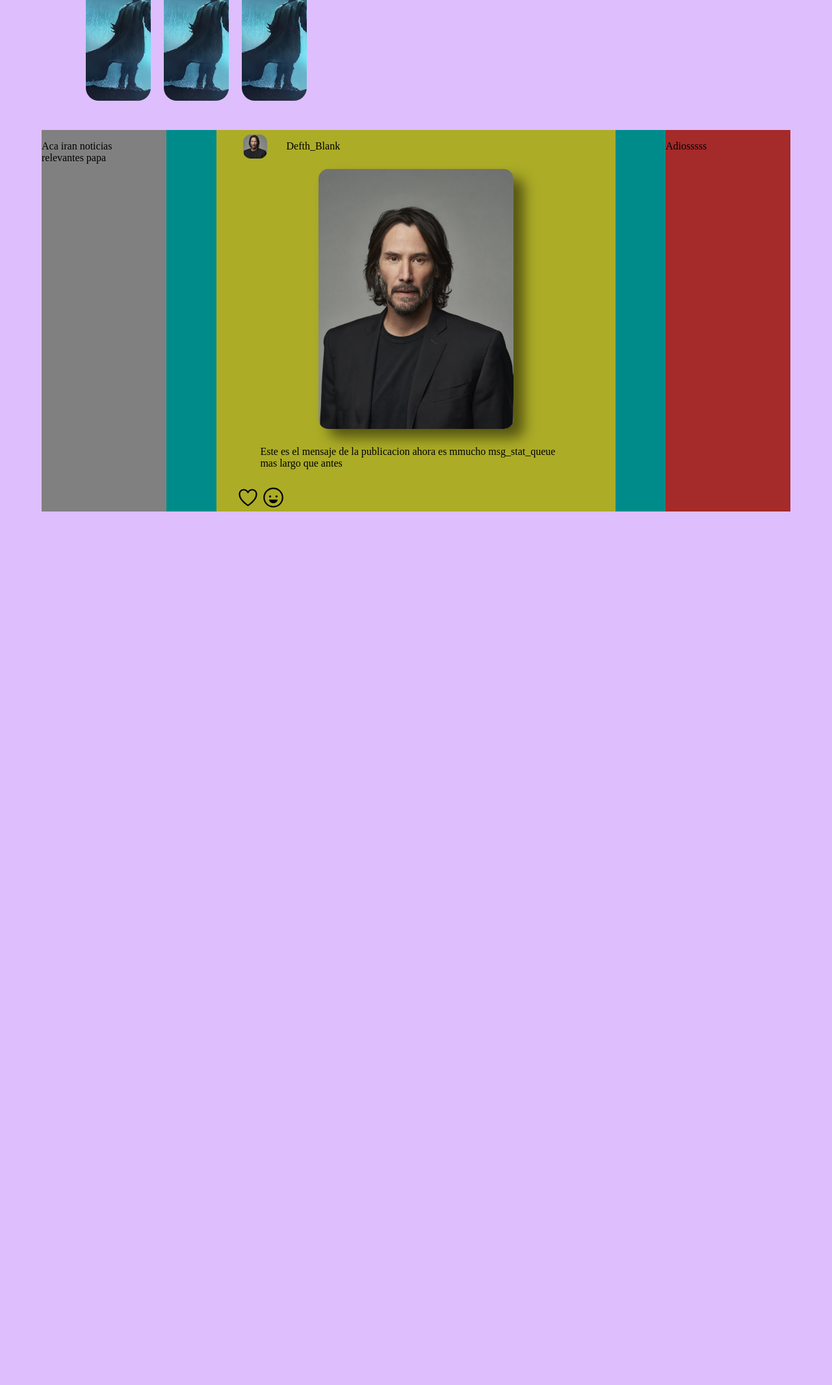
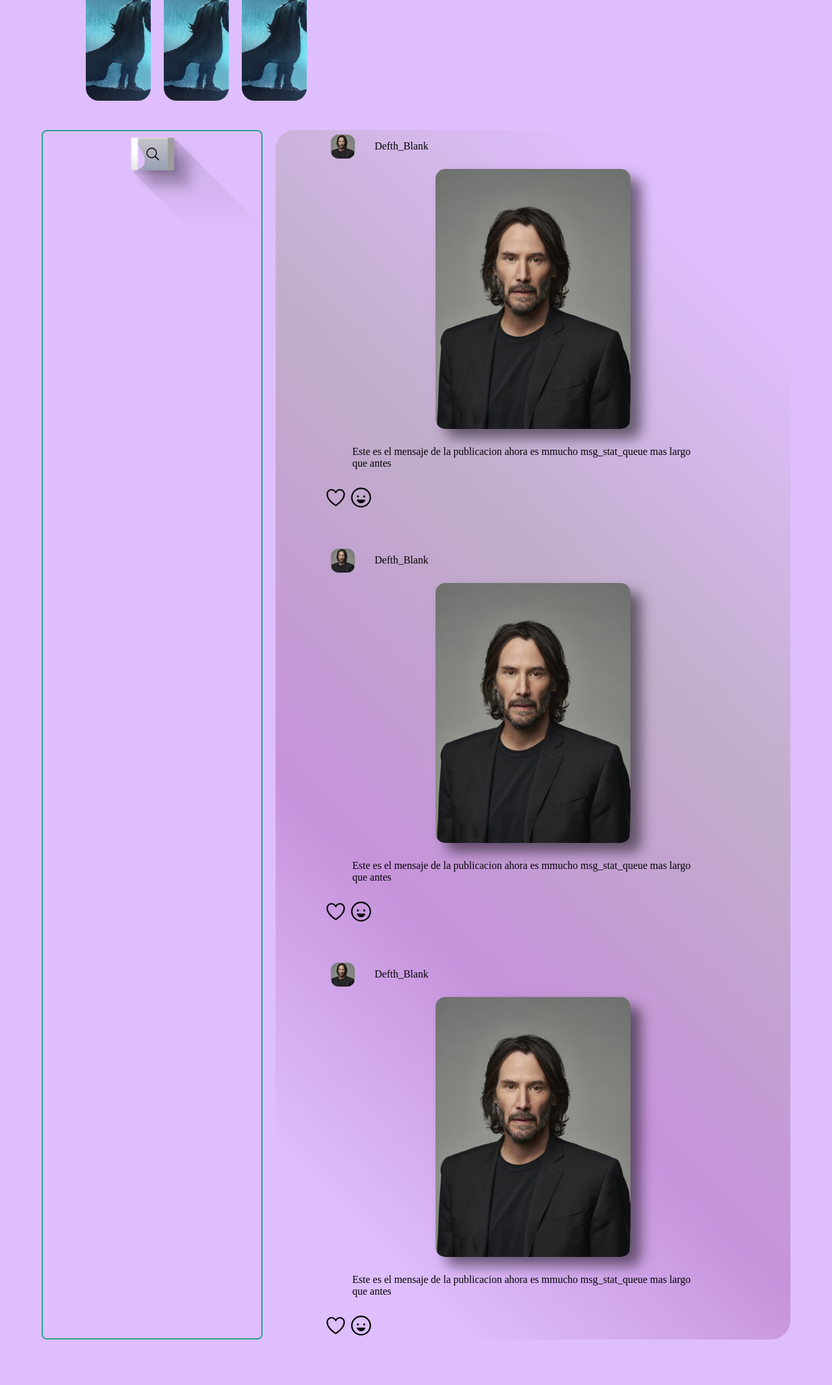
Before and after one commit to SKsergio/Red_Social, a PHP site: page /Walweb/home in a window 1280 px wide. Shown: the part 315-2446 px from the top of the page at 65% size. Before the commit the page ends 1102 px from the top, so only its background shows below. Run offline with PHP 8.4, Linux system fonts and the light colour scheme; some web fonts are replaced.

Commit message:
Cambios por si se arruina todo otra vez

```diff
--- a/views/content/home-view.php
+++ b/views/content/home-view.php
@@ -18,7 +18,19 @@
     <div class="publications__container">
 
         <section class="information__section__home">
-            <p>Aca iran noticias relevantes papa</p>
+
+
+            <form action="" method="post" class="form_search_pipol">
+
+                <div class="searchbar">
+
+                    <div class="shadow"></div>
+                    <input type="text" placeholder="Search and find your friends..." class="input__search">
+                    <ion-icon name="search-outline" class="icon__find"></ion-icon>
+
+                </div>
+
+            </form>
         </section>
 
         <div class="content_central_home">
@@ -51,11 +63,65 @@
 
             </div>
 
+            <div class="publications">
+
+                <section class="header_publications">
+                    <div class="profile_image_home">
+
+                    </div>
+                    <p>Defth_Blank</p>
+                </section>
+
+                <section class="image_publication__content">
+                    <div class="image_publications">
+
+                    </div>
+                </section>
+
+                <section class="message__publication">
+                    <p>Este es el mensaje de la publicacion ahora es mmucho msg_stat_queue
+                        mas largo que antes
+                    </p>
+                </section>
+
+                <section class="reactions">
+                    <ion-icon name="heart-outline" class="reactions1"></ion-icon>
+                    <ion-icon name="happy-outline" class="reactions2"></ion-icon>
+                </section>
+
+            </div>
+
+            <div class="publications">
+
+                <section class="header_publications">
+                    <div class="profile_image_home">
+
+                    </div>
+                    <p>Defth_Blank</p>
+                </section>
+
+                <section class="image_publication__content">
+                    <div class="image_publications">
+
+                    </div>
+                </section>
+
+                <section class="message__publication">
+                    <p>Este es el mensaje de la publicacion ahora es mmucho msg_stat_queue
+                        mas largo que antes
+                    </p>
+                </section>
+
+                <section class="reactions">
+                    <ion-icon name="heart-outline" class="reactions1"></ion-icon>
+                    <ion-icon name="happy-outline" class="reactions2"></ion-icon>
+                </section>
+
+            </div>
+            <!-- esto es un ejemplo de como se veran las publicaciones de los usuarios -->
+
         </div>
 
-        <section class="blank__part">
-            <p>Adiosssss</p>
-        </section>
     </div>
 
 </div>
--- a/views/css/home.css
+++ b/views/css/home.css
@@ -1,3 +1,5 @@
+@import url(./variables.css);
+
 /* contenedor principal del home */
 .content_home{
     width: 90%;
@@ -9,19 +11,28 @@
 /* contenedor de las publicaciones */
 .publications__container{
     display: grid;
-    grid-template-columns: 1fr 4fr 1fr;
+    grid-template-columns: 340px 4fr;
+    gap: 20px;
+}
+.content_central_home{
+    background-image: linear-gradient(45deg, #DEBEFC 11%, #c693db 33%, #c1adca 60%, #DEBEFC 88%);
+    border-radius: 30px;
+    display: flex;
+    flex-direction: column;
+    flex-wrap: wrap;
+    gap: 50px;
 }
 /* todo el disenio de el contenido de las publicaciones */
 .publications{
-    width: 80%;
+    width: 90%;
     margin: 0 auto;
-    background-color: rgb(172, 172, 39);
     display: flex;
     flex-direction: column;
     align-items: center;
     justify-content: center;
     gap: 10px;
     position: relative;
+    /* margin-bottom: 20px; */
 }
 /* cabecera de la publicacion */
 .header_publications{
@@ -66,14 +77,10 @@
 
 /* pruebas */
 .information__section__home{
-    background-color: gray;
-}
-.blank__part{
-    background-color: brown;
-}
-
-.content_central_home{
-    background-color: darkcyan;
+    background-color: transparent;
+    border: 2px solid var(--color-primary-variante1);
+    border-radius: 8px;
+    overflow: hidden;
 }
 .reactions1, .reactions2{
     width: 35px;
@@ -139,3 +146,95 @@
     opacity: 1;
     bottom: 8px;
 }
+/* formulario */
+.form_search_pipol{
+    display: flex;
+    justify-content: center;
+    align-items: center;
+    margin-top: 10px;
+}
+
+/*Searchbar*/
+.searchbar{
+    position: relative;
+    width: 65px;
+    height: 50px;
+    display: flex;
+    justify-content: center;
+    align-items: center;
+    transition: .5s;
+}
+.searchbar:hover{
+    width: 310px;
+}
+.searchbar::before{
+    content: '';
+    position: absolute;
+    top: 0;
+    left: 0;
+    width: 10px;
+    height: 100%;
+    background: linear-gradient(#fff,#fff,#e3e3e3);
+    z-index: 1;
+    filter: blur(1px);
+}
+.searchbar::after{
+    content: '';
+    position: absolute;
+    top: 0;
+    right: -1px;
+    width: 10px;
+    height: 100%;
+    background: #9d9d9d;
+    z-index: 1;
+    filter: blur(1);
+}
+.shadow{
+    position: absolute;
+    top: 0;
+    left: -50px;
+    width: calc(100% + 50px);
+    height: 300px;
+    background: linear-gradient(180deg, rgb(0,0,0,0.1), transparent, transparent) ;
+    transform-origin: top;
+    transform: skew(45deg);
+    pointer-events: none;
+}
+.shadow::before{
+    content: '';
+    position: absolute;
+    width: 50px;
+    height: 50px;
+    background: var(--color-backgound);
+    border-bottom-right-radius: 82px;
+    z-index: 1;
+}
+.input__search{
+    width: 100%;
+    height: 100%;
+    border: none;
+    padding: 10px;
+    font-size: 1.1em;
+    outline: none;
+    color: #555;
+    background: linear-gradient(#dbdae1,#a3aabe);
+    box-shadow: 5px 5px 5px rgba(0,0,0,0.1),
+                15px 15px 15px rgba(0,0,0,0.1),
+                20px 20px 15px rgba(0,0,0,0.1),
+                30px 30px 15px rgba(0,0,0,0.1),
+                inset 1px 1px 2px #fff;
+}
+.input__search::placeholder,
+.input__search{
+    color: transparent;
+}
+.searchbar:hover .input__search::placeholder,
+.searchbar:hover .input__search{
+    color: #555;
+}
+.icon__find{
+    position: absolute;
+    right: 20px;
+    font-size: 1.5em;
+    cursor: pointer;
+}
--- a/views/css/variables.css
+++ b/views/css/variables.css
@@ -15,6 +15,7 @@
 
     /* mezclas */
     --color-fourth: linear-gradient(315deg, #4dc668 14%, #295c86 45%, #8e1e83 82%);
+    --background-publications: linear-gradient(315deg, #E0BAF2 11%, #bb92cd 33%, #E0BAF2 60%, #a47eb6 88%);
 
     /* letras */
     --font-decoration: "Shadows Into Light", cursive;
```
Also changed, not shown: Database/walweb.sql (added, +295 -0 lines), views/home.php (deleted, +0 -21 lines).
